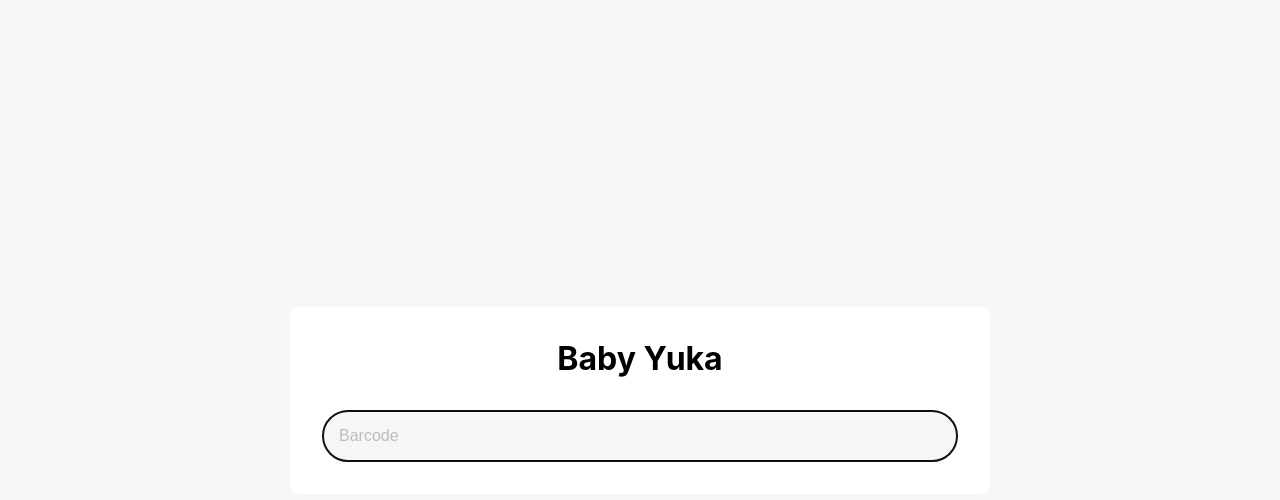
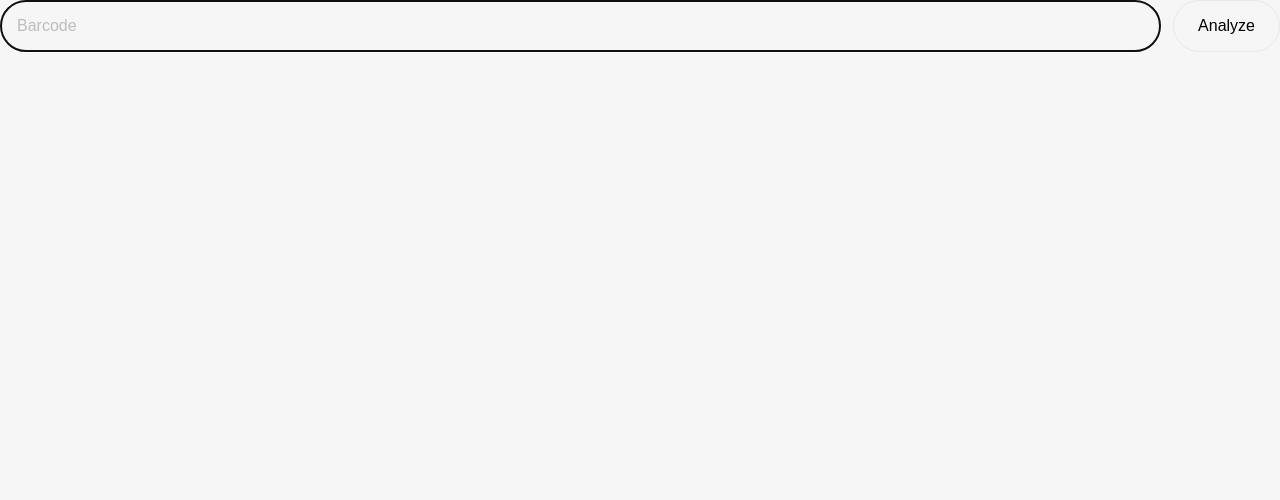
Before and after one commit to Jupoulet/yuka_pregnancy_app, a Next.js app: page / in a window 1280 px wide. Shown: the top 500 px of the page. Built offline with nearby package versions, Linux system fonts and the light colour scheme.

Commit message:
feat: add submit handler to go to product page

```diff
--- a/pages/index.tsx
+++ b/pages/index.tsx
@@ -1,28 +1,34 @@
-import { ChangeEvent, useState, useEffect } from 'react';
-import type { NextPage } from 'next'
-import Head from 'next/head'
-import styles from '../styles/Home.module.css'
-import styleUtils from '../styles/Utils.module.css';
+import React, { useState } from "react";
+import type { NextPage } from "next";
+
+import { useRouter } from "next/router";
+
+import styles from "../styles/Home.module.css";
+import styleUtils from "../styles/Utils.module.css";
+import { useSWRConfig } from "swr";
 
 const Home: NextPage = () => {
-  const [barcode, setBarcode] = useState('');
+  const [barcode, setBarcode] = useState("");
+  const router = useRouter();
 
   const handleChange = (e: React.ChangeEvent<HTMLInputElement>) => {
     setBarcode(e.target.value);
+  };
+
+  const handleOnSubmit = (event: React.FormEvent) => {
+    event.preventDefault();
+    if (barcode) {
+      router.push(`/barcode/${barcode}`);
     }
 
+    return false;
+  };
+
   return (
-    <div className={styles.container}>
-      <Head>
-        <title>Baby Yuka</title>
-        <meta name="description" content="Yuka for pregnant women" />
-        <link rel="icon" href="/favicon.ico" />
-      </Head>
-
-      <main className={styles.main}>
-        <h1 className={styles.title}>Baby Yuka</h1>
-        <form>
-          <label htmlFor="barcode" className={styleUtils.visuallyHidden}>Barcode</label>
+    <form onSubmit={handleOnSubmit} className={styles.form}>
+      <label htmlFor="barcode" className={styleUtils.visuallyHidden}>
+        Barcode
+      </label>
       <input
         className={styles.barcodeInput}
         id="barcode"
@@ -31,11 +37,13 @@ const Home: NextPage = () => {
         autoFocus
         value={barcode}
         onChange={handleChange}
+        required
       />
+      <button type="submit" className={styles.submitButton}>
+        Analyze
+      </button>
     </form>
-      </main>
-    </div>
-  )
-}
+  );
+};
 
-export default Home
+export default Home;
--- a/styles/Home.module.css
+++ b/styles/Home.module.css
@@ -11,17 +11,36 @@
 
 .barcodeInput {
   background-color: var(--GRAY-01);
-  width: 100%;
   border-radius: 100px;
   border: solid 1px var(--GRAY-02);
   padding: 1rem;
   font-size: 1rem;
   font-weight: 500;
+  flex: 1 1 100%;
 }
 .barcodeInput::placeholder {
   color: var(--GRAY-03);
   font-size: 1rem;
   font-weight: 500;
+}
+
+.submitButton {
+  background-color: var(--GRAY-01);
+  border: solid 1px var(--GRAY-02);
+  cursor: pointer;
+  padding: 1rem 1.5rem;
+  font-size: 1rem;
+  border-radius: 100px;
+  transition: background-color 50ms ease-in-out;
+}
+.submitButton:hover {
+  background-color: var(--GRAY-02);
+}
+
+.form {
+  display: flex;
+  grid-gap: 0.75rem;
+  margin-bottom:1rem;
 }
 
 .title {
```
Lines whose indentation alone changed are shown as unchanged.
